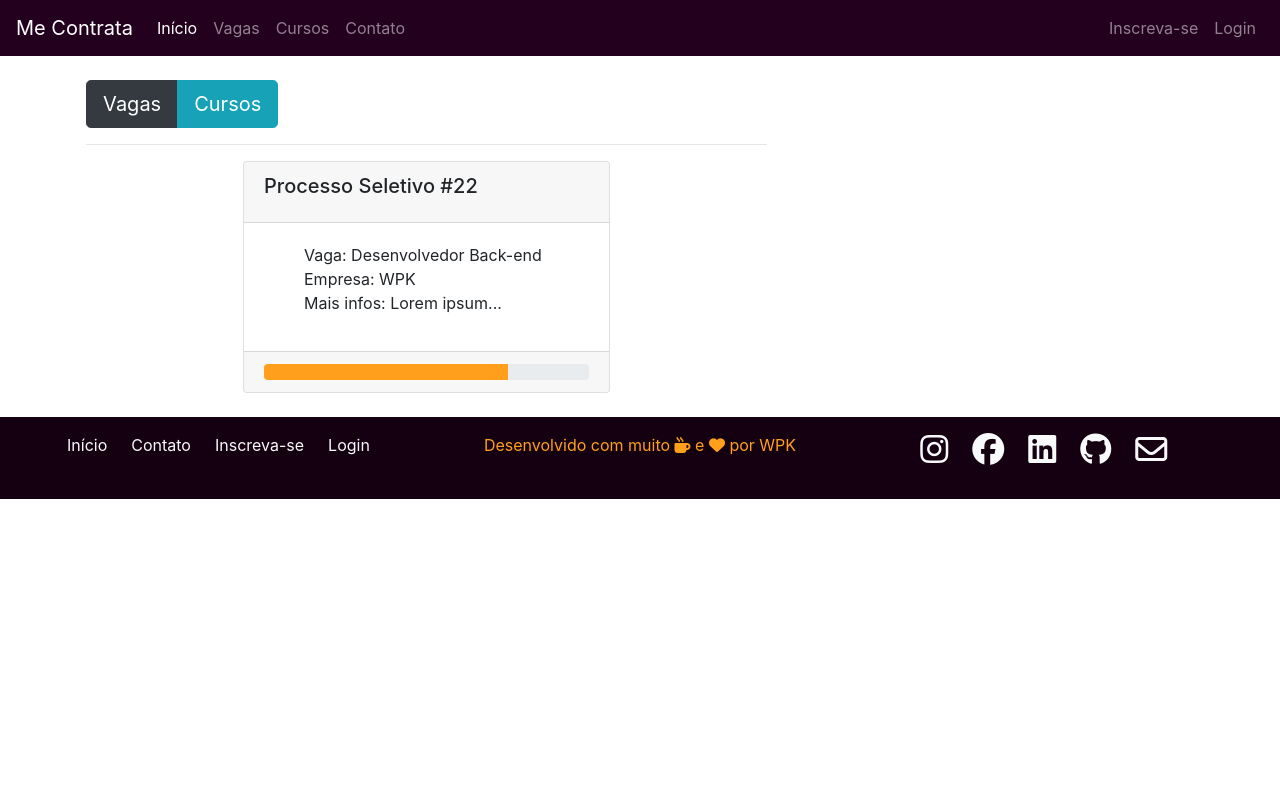
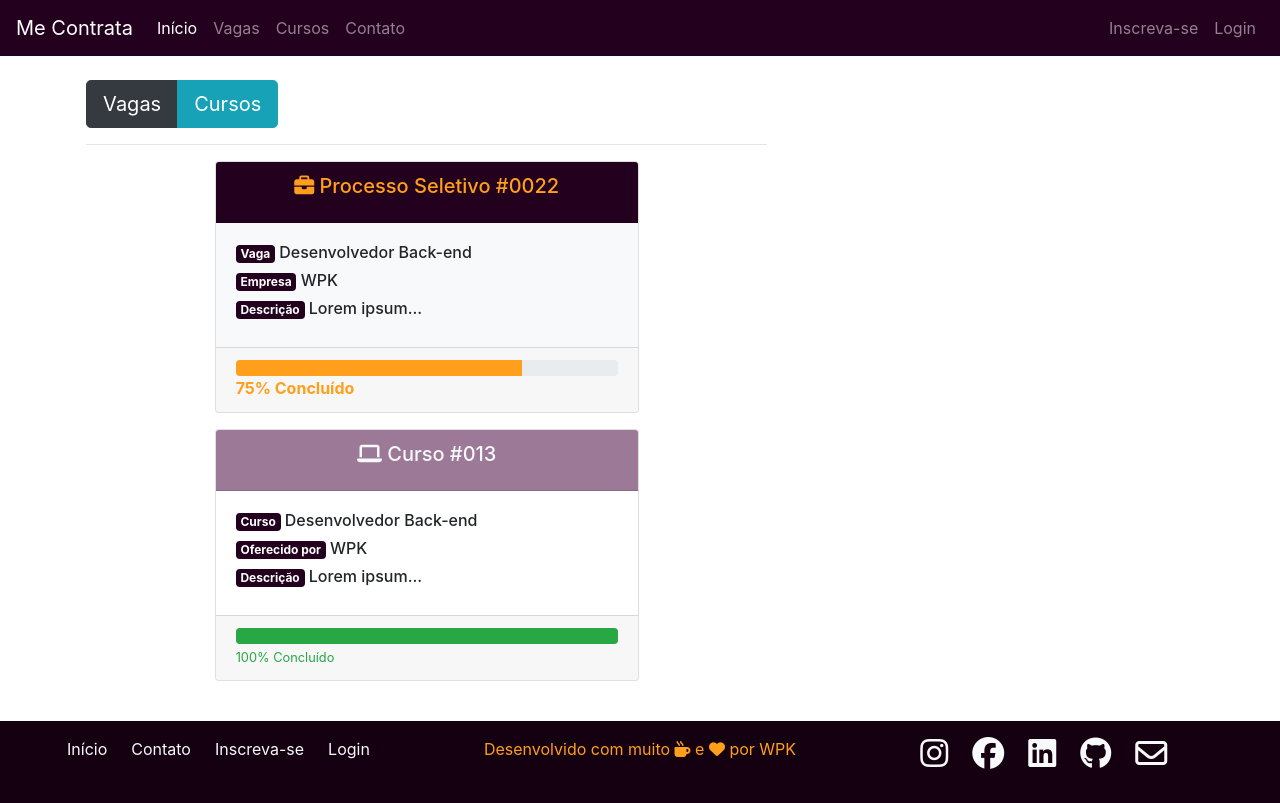
Before and after one commit to PedroSalvino/projeto-me-contrata-2021, an Angular app: page /usuario in a window 1280 px wide. Built offline with nearby package versions, Linux system fonts and the light colour scheme.

Commit message:
1 file modified

```diff
--- a/src/app/area-usuario/area-usuario.component.html
+++ b/src/app/area-usuario/area-usuario.component.html
@@ -10,17 +10,26 @@
           </div>
           <hr />
 
-          <div class="col-md-7 mx-auto">
+          <div class="col-md-8 mx-auto">
             <div class="card">
-              <div class="card-header">
-                <h2 class="card-title h5">Processo Seletivo #22</h2>
+              <div class="card-header bg-escuro">
+                <h2 class="card-title h5 text-center text-alerta">
+                  <span><i class="fas fa-briefcase"></i></span>
+                  Processo Seletivo #0022
+                </h2>
               </div>
-              <div class="card-body">
-                <ul>
-                  <li>Vaga: Desenvolvedor Back-end</li>
-                  <li>Empresa: WPK</li>
-                  <li>Mais infos: Lorem ipsum...</li>
-                </ul>
+              <div class="card-body bg-light">
+                <p class="h6">
+                  <span class="badge badge-primary bg-escuro">Vaga</span>
+                  Desenvolvedor Back-end
+                </p>
+                <p class="h6">
+                  <span class="badge badge-primary bg-escuro">Empresa</span> WPK
+                </p>
+                <p class="h6">
+                  <span class="badge badge-primary bg-escuro">Descrição</span>
+                  Lorem ipsum...
+                </p>
               </div>
               <div class="card-footer">
                 <div class="progress">
@@ -32,6 +41,45 @@
                     aria-valuemax="100"
                   ></div>
                 </div>
+                <strong class="text-alerta">75% Concluído</strong>
+              </div>
+            </div>
+          </div>
+          <div class="col-md-8 mx-auto my-3">
+            <div class="card">
+              <div class="card-header bg-medio">
+                <h2 class="card-title h5 text-center text-light">
+                  <span><i class="fas fa-laptop"></i></span>
+                  Curso #013
+                </h2>
+              </div>
+              <div class="card-body">
+                <p class="h6">
+                  <span class="badge badge-primary bg-escuro">Curso</span>
+                  Desenvolvedor Back-end
+                </p>
+                <p class="h6">
+                  <span class="badge badge-primary bg-escuro"
+                    >Oferecido por</span
+                  >
+                  WPK
+                </p>
+                <p class="h6">
+                  <span class="badge badge-primary bg-escuro">Descrição</span>
+                  Lorem ipsum...
+                </p>
+              </div>
+              <div class="card-footer">
+                <div class="progress">
+                  <div
+                    class="progress-bar w-100 bg-success"
+                    role="progressbar"
+                    aria-valuenow="100"
+                    aria-valuemin="0"
+                    aria-valuemax="100"
+                  ></div>
+                </div>
+                <small class="text-success">100% Concluído</small>
               </div>
             </div>
           </div>
```
